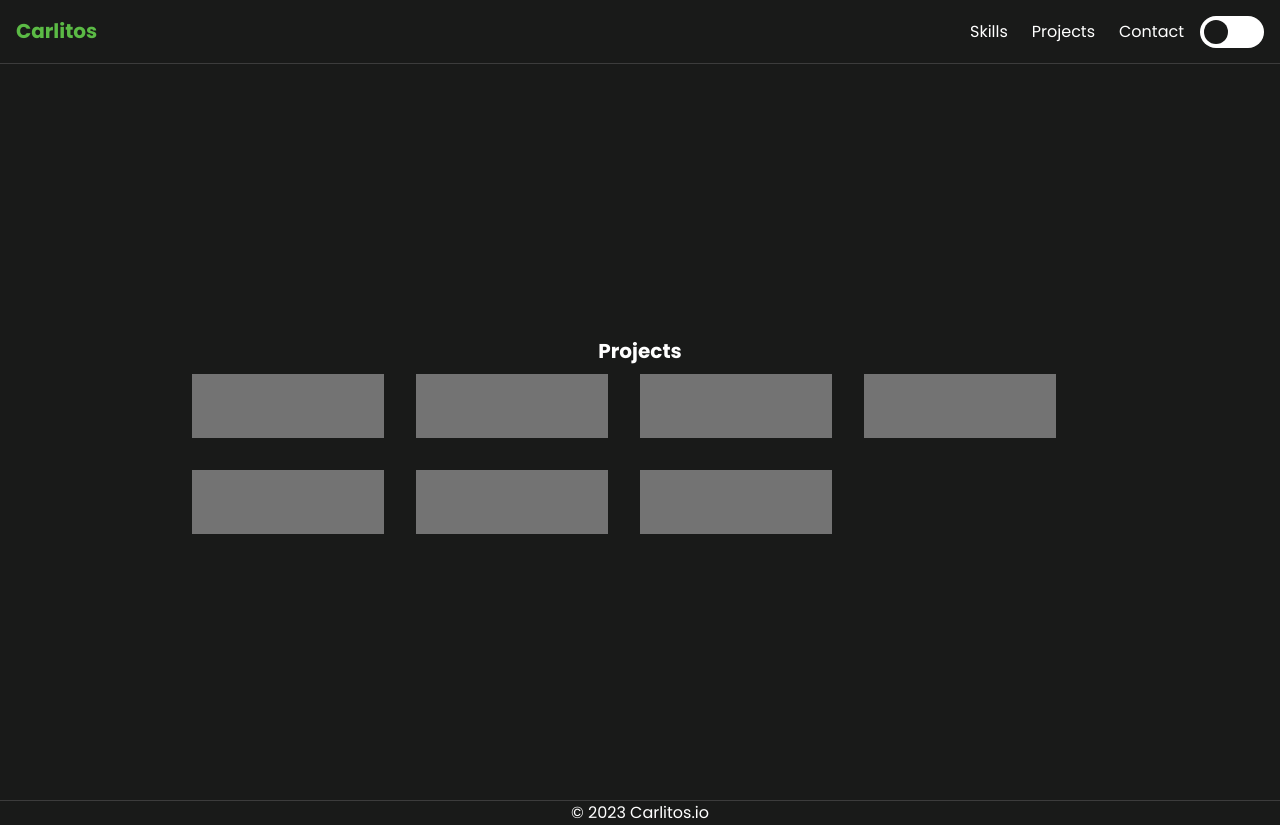
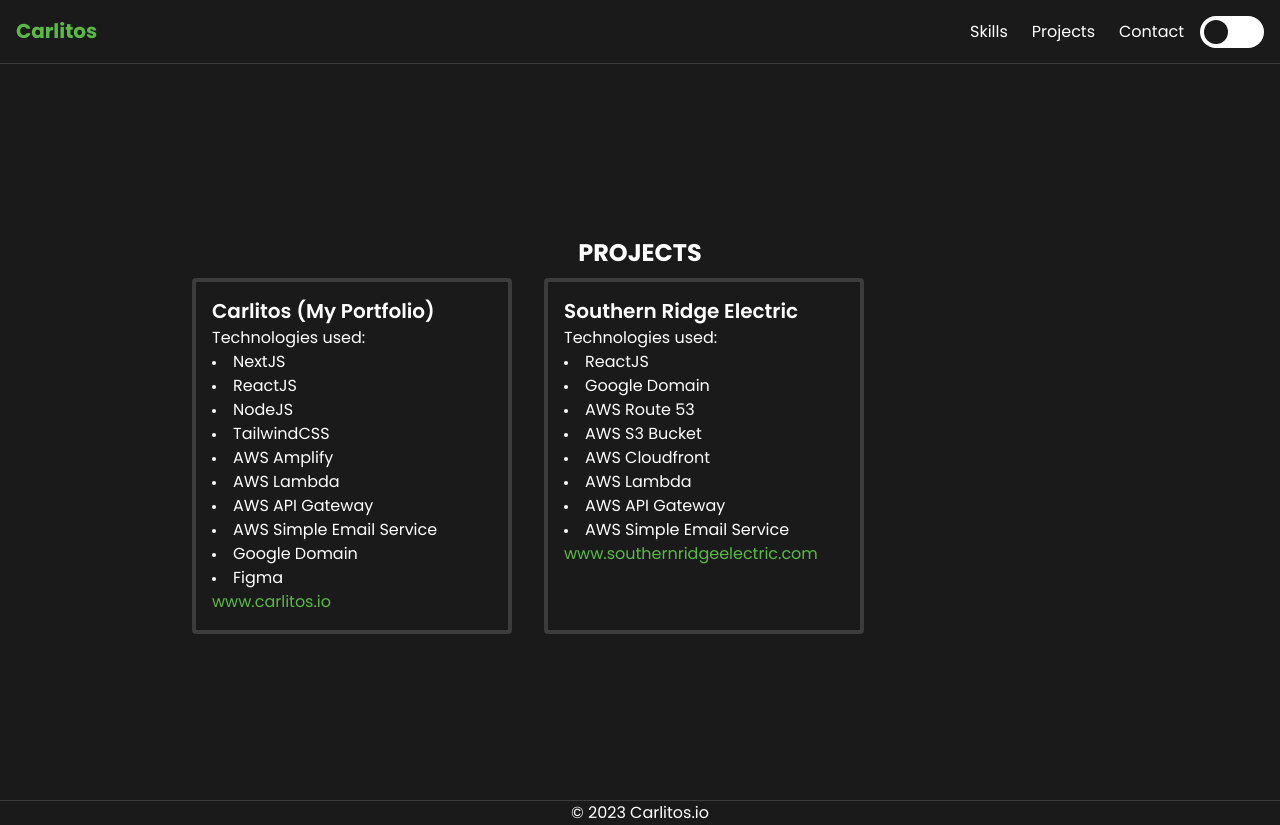
Before and after one commit to cvalderrama1991/carlitos.io, a Next.js app: page /projects in a window 1280 px wide. Built offline with nearby package versions, Linux system fonts and the light colour scheme.

Commit message:
added projects and changed home and contact link colors

```diff
--- a/src/app/contact/page.tsx
+++ b/src/app/contact/page.tsx
@@ -12,13 +12,13 @@
     <div className='pt-16 px-4 min-h-screen flex items-center justify-center'>
       <div className='bg-primary-green w-full py-2 rounded-lg flex flex-col md:flex-row'>
         <section className='max-w-sm mx-auto w-full'>
-          <p className='text-xl text-white text-center'>Follow Me</p>
+          <p className='text-xl text-secondary-text text-center'>Follow Me</p>
           <ul>
             <li>
               <a
                 href='https://github.com/cvalderrama1991'
                 target='_blank'
-                className='text-white p-2 mt-1 mx-2 block border border-white text-center rounded-md'
+                className='text-secondary-text p-2 mt-1 mx-2 block border-2 border-primary-border text-center rounded-md'
               >
                 GitHub
               </a>
@@ -27,7 +27,7 @@
               <a
                 href='https://www.linkedin.com/in/carlos-valderrama-b92376240/'
                 target='_blank'
-                className='text-white p-2 mt-1 mx-2 block border border-white text-center rounded-md'
+                className='text-secondary-text p-2 mt-1 mx-2 block border-2 border-primary-border text-center rounded-md'
               >
                 LinkedIn
               </a>
@@ -36,7 +36,7 @@
               <a
                 href='https://codepen.io/valdeca'
                 target='_blank'
-                className='text-white p-2 mt-1 mx-2 block border border-white text-center rounded-md'
+                className='text-secondary-text p-2 mt-1 mx-2 block border-2 border-primary-border text-center rounded-md'
               >
                 CodePen
               </a>
--- a/src/app/page.tsx
+++ b/src/app/page.tsx
@@ -20,14 +20,14 @@
         <div className='flex gap-4 my-2'>
           <Link
             href='/skills'
-            className='flex items-center justify-center border border-primary-border h-8 w-32 rounded'
+            className='flex items-center justify-center border-2 border-primary-border h-8 w-32 rounded'
           >
             My Skills
           </Link>
           <a
             href='CarlosValderramaResume.pdf'
             target='_blank'
-            className='flex items-center justify-center bg-primary-green h-8 w-32 rounded text-white'
+            className='flex items-center justify-center bg-primary-green h-8 w-32 rounded text-secondary-text'
           >
             Resume
           </a>
--- a/src/app/projects/page.tsx
+++ b/src/app/projects/page.tsx
@@ -1,5 +1,6 @@
 import React from 'react';
 import { Metadata } from 'next';
+import Card from '@/components/Card';
 
 export const metadata: Metadata = {
   title: 'Carlitos.io | Projects',
@@ -10,15 +11,20 @@
   return (
     <div className='pt-16 px-4 min-h-screen flex items-center justify-center'>
       <section className='w-full max-w-4xl mx-auto'>
-        <h3 className='font-poppins-bold text-center text-xl my-2'>Projects</h3>
+        <h3 className='font-poppins-bold text-center text-2xl my-2'>PROJECTS</h3>
         <ul className='flex flex-wrap gap-8'>
-          <li className='bg-neutral-500 text-white block h-16 w-48'></li>
-          <li className='bg-neutral-500 text-white block h-16 w-48'></li>
-          <li className='bg-neutral-500 text-white block h-16 w-48'></li>
-          <li className='bg-neutral-500 text-white block h-16 w-48'></li>
-          <li className='bg-neutral-500 text-white block h-16 w-48'></li>
-          <li className='bg-neutral-500 text-white block h-16 w-48'></li>
-          <li className='bg-neutral-500 text-white block h-16 w-48'></li>
+          <Card
+            title='Carlitos (My Portfolio)'
+            technologies='NextJS, ReactJS, NodeJS, TailwindCSS, AWS Amplify, AWS Lambda, AWS API Gateway, AWS Simple Email Service, Google Domain, Figma'
+            link='https://carlitos.io/'
+            website='www.carlitos.io'
+          />
+          <Card
+            title='Southern Ridge Electric'
+            technologies='ReactJS, Google Domain, AWS Route 53, AWS S3 Bucket, AWS Cloudfront, AWS Lambda, AWS API Gateway, AWS Simple Email Service'
+            link='https://southernridgeelectric.com/'
+            website='www.southernridgeelectric.com'
+          />
         </ul>
       </section>
     </div>
--- a/src/app/skills/page.tsx
+++ b/src/app/skills/page.tsx
@@ -58,7 +58,9 @@
           <li className='bg-secondary-bg text-secondary-text p-2 rounded w-32 font-poppins-medium text-center'>
             Figma
           </li>
-          <li className='bg-secondary-bg text-secondary-text p-2 rounded w-32 font-poppins-medium text-center'>AWS</li>
+          <li className='bg-secondary-bg text-secondary-text p-2 rounded w-32 font-poppins-medium text-center'>
+            AWS Services
+          </li>
         </ul>
       </section>
     </div>
--- /dev/null
+++ b/src/components/Card.tsx
@@ -0,0 +1,29 @@
+import React from 'react';
+
+type Props = {
+  title: string;
+  technologies: string;
+  link: string;
+  website: string;
+};
+
+export default function Card({ title, technologies, link, website }: Props) {
+  const items = technologies.split(', ');
+
+  return (
+    <li className='border-primary-border border-4 rounded p-4 w-full max-w-xs'>
+      <h4 className='font-poppins-semibold text-xl'>{title}</h4>
+      <figure>
+        <figcaption>Technologies used:</figcaption>
+        <ul className='list-disc list-inside'>
+          {items.map((item, idx) => (
+            <li key={idx}>{item}</li>
+          ))}
+        </ul>
+      </figure>
+      <a href={link} className='text-primary-green'>
+        {website}
+      </a>
+    </li>
+  );
+}
```
